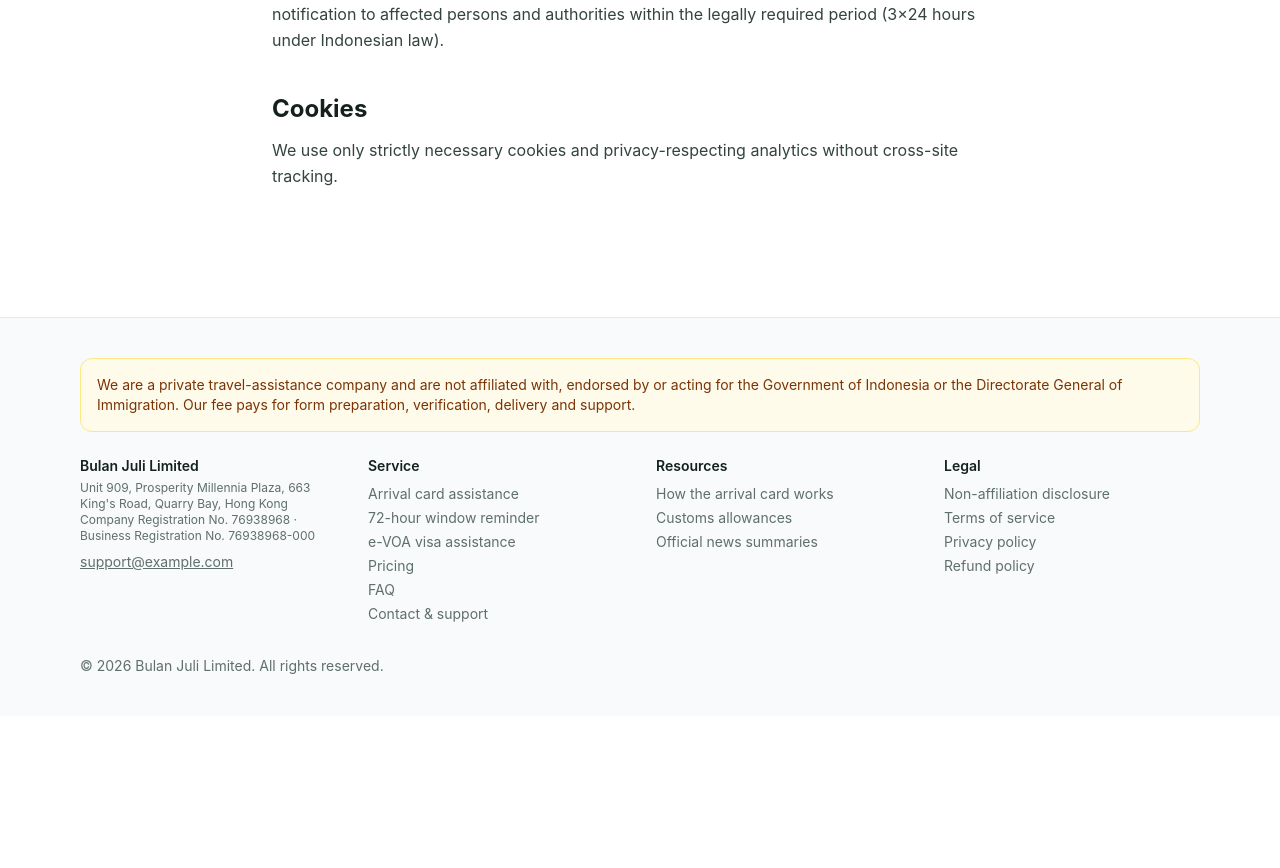
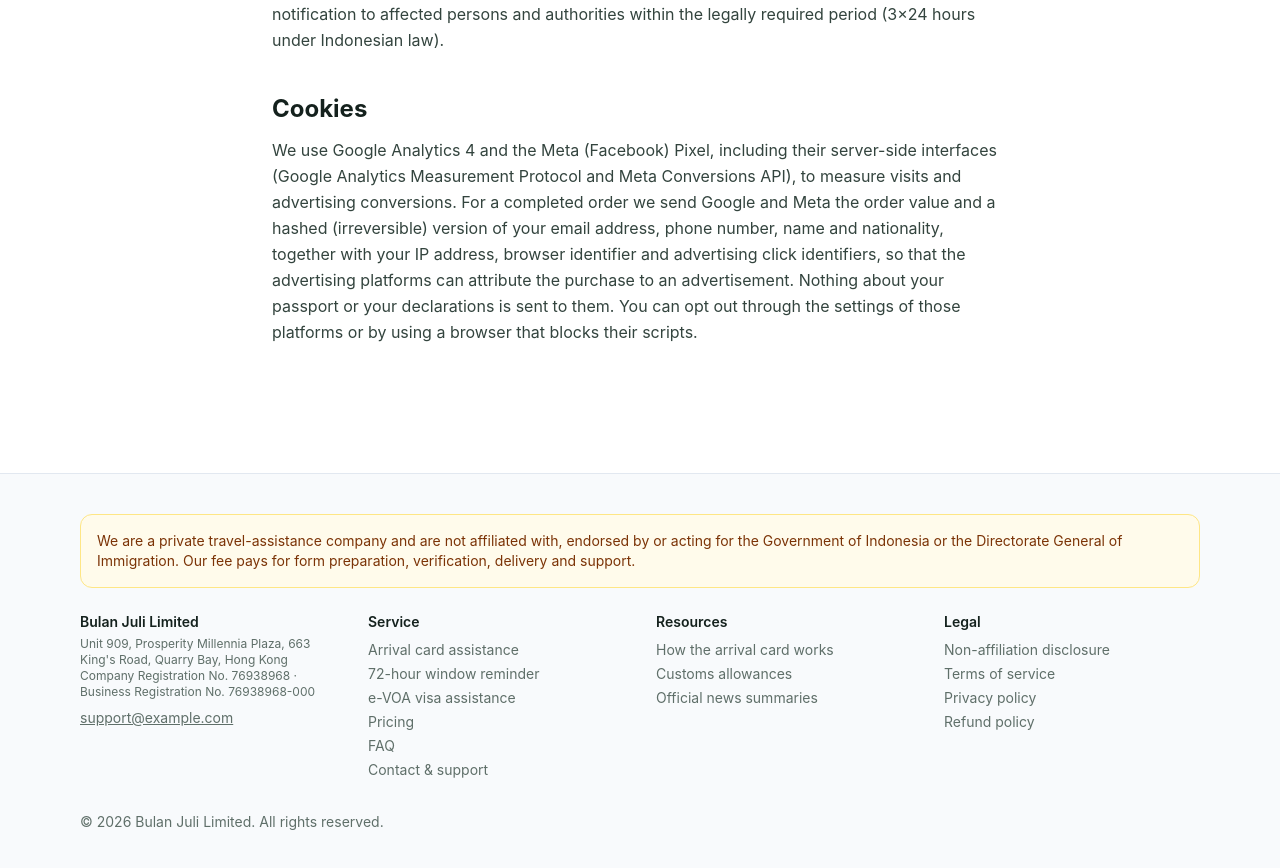
Before and after one commit to florent-a11y/claude, a Next.js app: page /legal/privacy in a window 1280 px wide. Shown: the part 1562-2430 px from the top of the page. Before the commit the page ends 2278 px from the top, so only its background shows below. Built offline with nearby package versions, Linux system fonts and the light colour scheme; no server answers.

Commit message:
Privacy policy: analytics and advertising pixels disclosure
Co-Authored-By: Claude Fable 5.1 <noreply@anthropic.com>
Claude-Session: https://claude.ai/code/session_01LVPpDdPNzs2NxmRMSChPPp

```diff
--- a/app/legal/privacy/page.tsx
+++ b/app/legal/privacy/page.tsx
@@ -27,7 +27,7 @@ export default function Page() {
       <h2>Security</h2>
       <p>Encryption in transit and at rest, role-based access for our team, audit logs, and breach notification to affected persons and authorities within the legally required period (3×24 hours under Indonesian law).</p>
       <h2>Cookies</h2>
-      <p>We use only strictly necessary cookies and privacy-respecting analytics without cross-site tracking.</p>
+      <p>We use Google Analytics 4 and the Meta (Facebook) Pixel, including their server-side interfaces (Google Analytics Measurement Protocol and Meta Conversions API), to measure visits and advertising conversions. For a completed order we send Google and Meta the order value and a hashed (irreversible) version of your email address, phone number, name and nationality, together with your IP address, browser identifier and advertising click identifiers, so that the advertising platforms can attribute the purchase to an advertisement. Nothing about your passport or your declarations is sent to them. You can opt out through the settings of those platforms or by using a browser that blocks their scripts.</p>
     </div>
   );
 }
```
